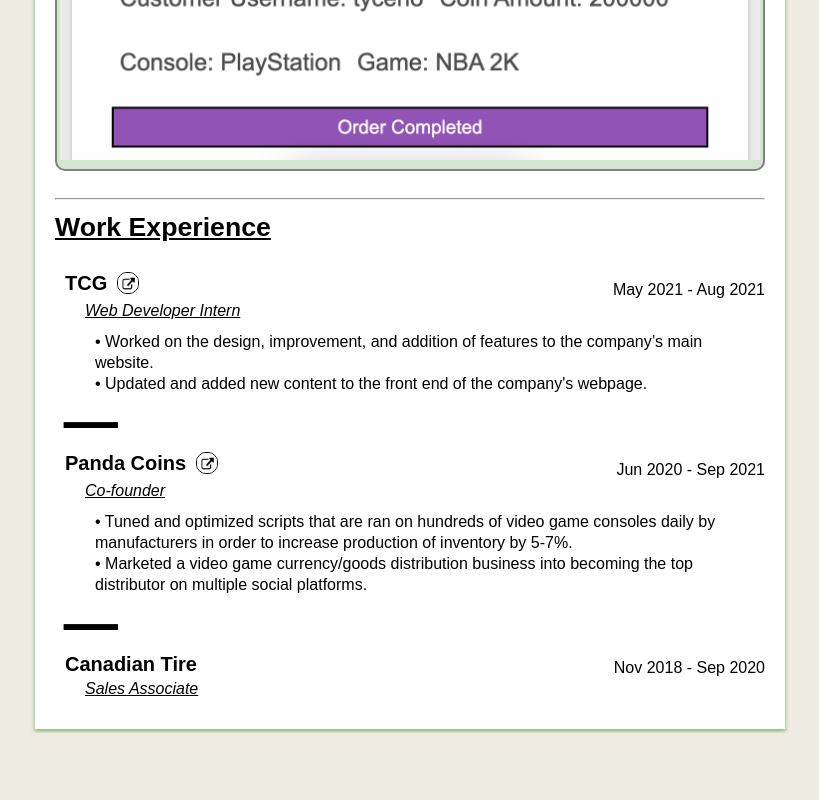
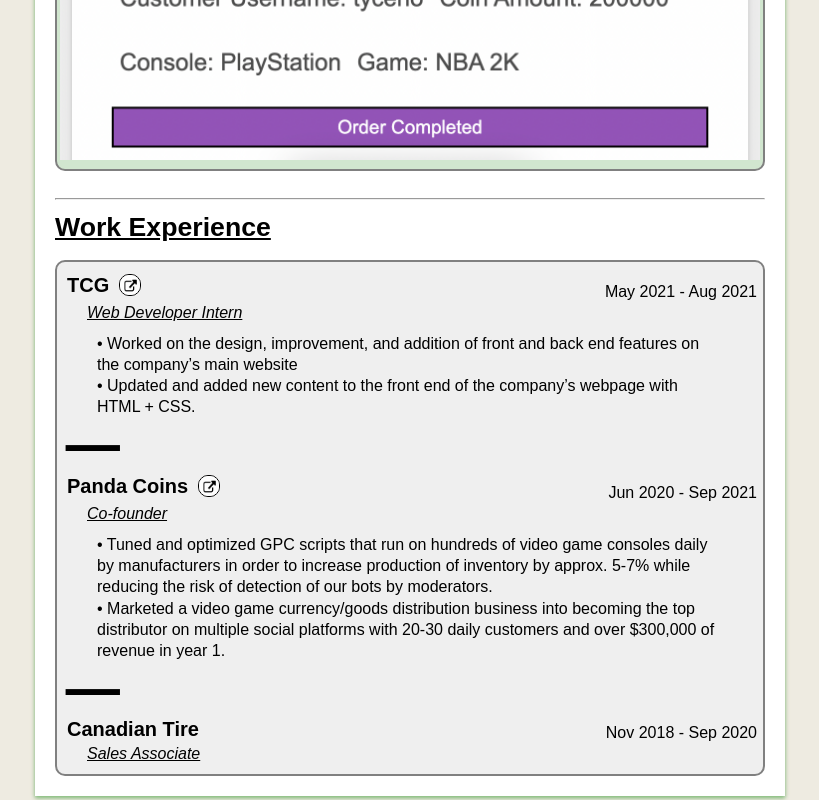
Before and after one commit to manveertrehan/manveertrehan.github.io, a React (Create React App) app: page / in a window 1280 px wide. Shown: the part 2067-2867 px from the top of the page, without its empty margins (230-1049 px from the left). Before the commit the page ends 2800 px from the top, so only its background shows below. Built offline with nearby package versions, Linux system fonts and the light colour scheme.

Commit message:
updated text

```diff
--- a/src/components/Experience.js
+++ b/src/components/Experience.js
@@ -8,7 +8,7 @@
                 <div className="sectionHeading">
                     Work Experience
                 </div>
-
+                <div className='jobBackground'>
                     <div className="rowLine">
                         <div className="listItem">
                             TCG
@@ -16,7 +16,7 @@
                         <a href="https://trehanconsulting.com/" target="_blank">
                             <img src={require('..//images/link.png')} className="link" alt="" />
                         </a>
-                    <div className="date1">
+                        <div className="date">
                             May 2021 - Aug 2021
                         </div>
                     </div>
@@ -24,9 +24,10 @@
                         Web Developer Intern
                     </div>
                     <div className="listBody">
-                    • Worked on the design, improvement, and addition of features to the company’s main website.
+                        • Worked on the design, improvement, and addition of front and back end features on the company’s main
+                        website
                         <br></br>
-                    • Updated and added new content to the front end of the company's webpage.
+                        • Updated and added new content to the front end of the company’s webpage with HTML + CSS.
                     </div>
                     <div className="divider">
                         _
@@ -39,7 +40,7 @@
                         <a href="https://twitter.com/pandaspicytre2k" target="_blank">
                             <img src={require('..//images/link.png')} className="link" alt="" />
                         </a>
-                    <div className="date2">
+                        <div className="date">
                             Jun 2020 - Sep 2021
                         </div>
                     </div>
@@ -47,11 +48,12 @@
                         Co-founder
                     </div>
                     <div className="listBody">
-                    • Tuned and optimized scripts that are ran on hundreds of video game consoles daily by manufacturers in order
-                    to increase production of inventory by 5-7%.
+                        • Tuned and optimized GPC scripts that run on hundreds of video game consoles daily by manufacturers in
+                        order to increase production of inventory by approx. 5-7% while reducing the risk of detection of our bots by
+                        moderators.
                         <br></br>
                         • Marketed a video game currency/goods distribution business into becoming the top distributor on multiple
-                    social platforms.
+                        social platforms with 20-30 daily customers and over $300,000 of revenue in year 1.
                     </div>
 
                     <div className="divider">
@@ -62,7 +64,7 @@
                         <div className="listItem">
                             Canadian Tire
                         </div>
-                    <div className="date2">
+                        <div className="date">
                             Nov 2018 - Sep 2020
                         </div>
                     </div>
@@ -73,6 +75,7 @@
 
                     </div>
                 </div>
+            </div>
         );
 
     }
--- a/src/components/Header.js
+++ b/src/components/Header.js
@@ -25,7 +25,7 @@
                     </a>
                 </div>
                 <div>
-                    <a href="https://github.com/manveertrehan/manveertrehan.github.io/raw/master/src/docs/mt.pdf" target="_blank">
+                    <a href="../docs/mtrehan.pdf" target="_blank">
                         <img src={require('../images/rlogo.png')} className="logo" alt="resume_logo" />
                     </a>
                 </div>
--- a/src/index.css
+++ b/src/index.css
@@ -72,18 +72,12 @@
     margin-left: 10px;
 }
 
-.date1 {
+.date {
     font-size: 12pt;
     font-weight: 150;
     margin-top: auto;
     margin-left: auto;
-}
-
-.date2 {
-    margin-top: auto;
-    margin-left: auto;
-    font-size: 12pt;
-    font-weight: 150;
+    margin-right: 6px;
 }
 
 .jobTitle {
@@ -130,7 +124,7 @@
 }
 
 .jobBackground {
-  background-color: rgb(205, 205, 205);
+  background-color: rgb(239, 239, 239);
   border: 2px solid grey;
   border-radius: 10px;
 }
```
Also changed, not shown: 2 other files (tests, documents, lock files or other folders). Lines whose indentation alone changed are shown as unchanged.
